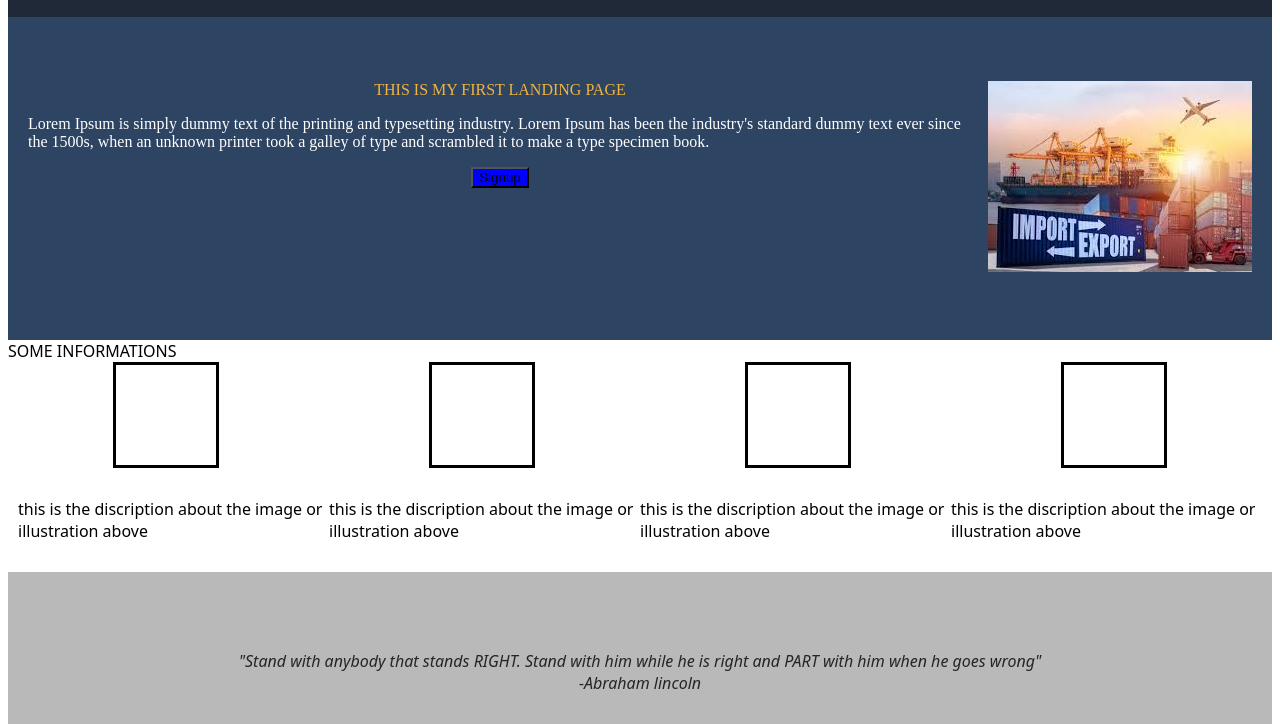
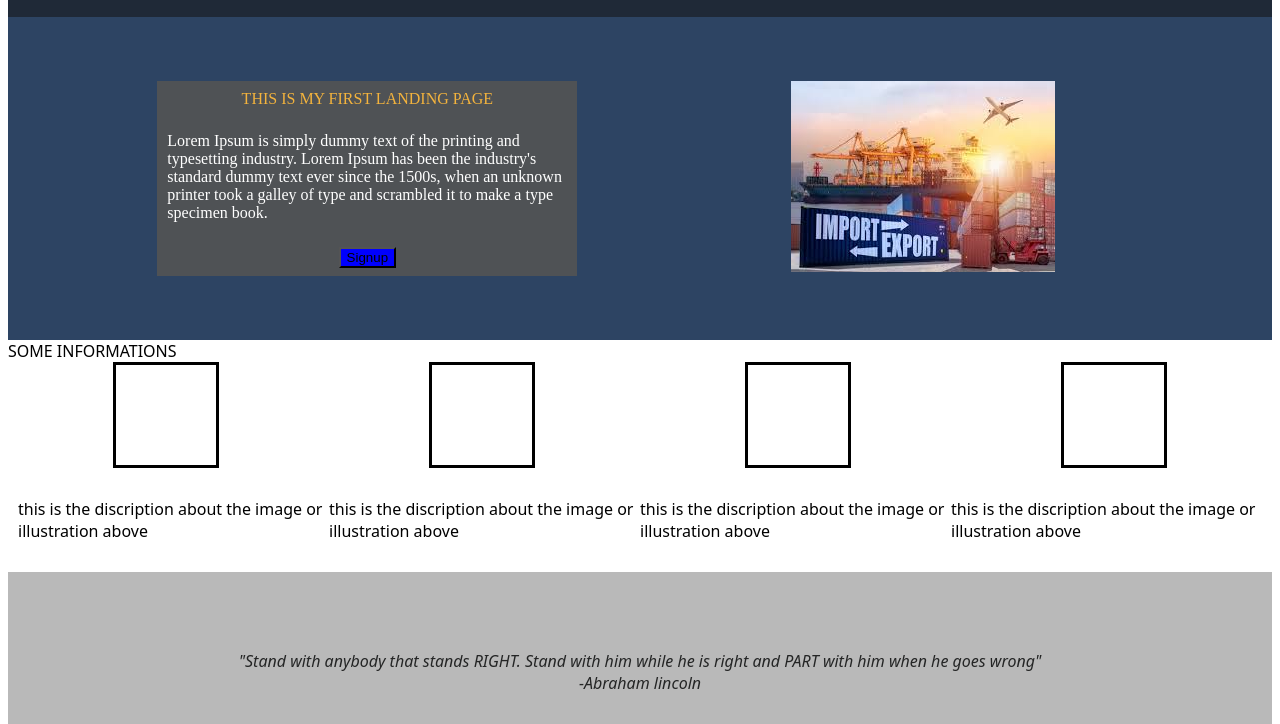
Before and after one commit to Veeramani-Elumalai/landing-page, a plain HTML site: page index.html in a window 1280 px wide. Shown: the part 76-800 px from the top of the page. Drawn offline with Linux system fonts and the light colour scheme.

Commit message:
fix-mediaQuery added

```diff
--- a/styles.css
+++ b/styles.css
@@ -30,7 +30,6 @@ body{
     color: rgb(243, 179, 61);
     align-items: center;
     gap: 10px;
-    flex: 1;
 }
 
 .top{
@@ -41,7 +40,7 @@ body{
     gap:1rem;
     color: rgb(243, 179, 61);
     font-family: 'Times New Roman', Times, serif;
-    justify-content: center;
+    justify-content: space-evenly;
     padding-top: 64px;
     padding-bottom: 64px;
 }
@@ -50,7 +49,19 @@ body{
     display: flex;
     flex-direction: column;
     align-items: center;
+    justify-content: space-evenly;
+    background-color: #4f5255;
     gap: 1rem;
+    flex-basis: 400px;
+    padding-left: 10px;
+    padding-right: 10px;
+}
+
+.topright{
+    display: flex;
+    flex-basis: 400px;
+    justify-content: center;
+    align-items: center;
 }
 
 @media (max-width:500px) {
@@ -59,8 +70,9 @@ body{
     }
 
     .header{
-        flex-direction: column;
+        flex-direction: row;
     }
+
 }
 .centerinfo{
     display:flex;
```
Also changed, not shown: img/1.jpeg (added).
